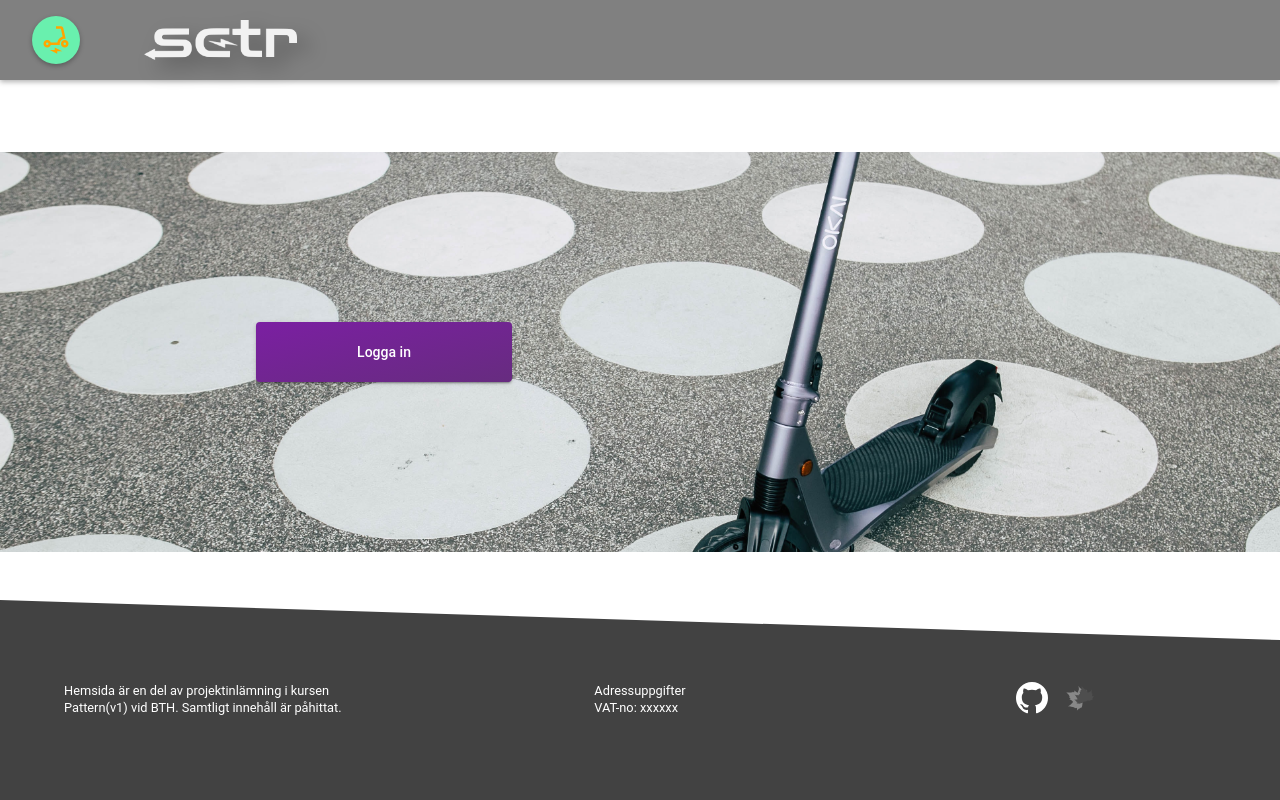
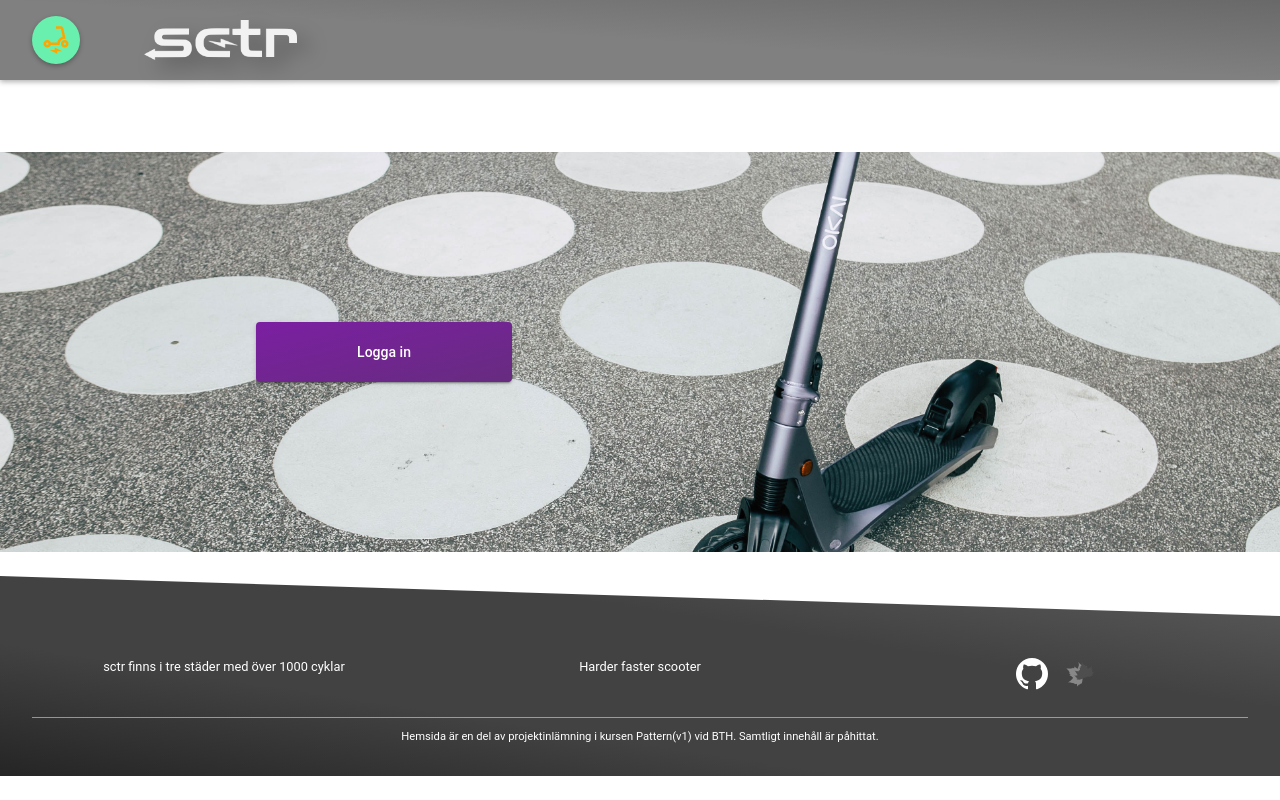
Before and after one commit to fahlstrm/pattern-adminweb, an Angular app: page / in a window 1280 px wide. Built offline with nearby package versions, Linux system fonts and the light colour scheme; no server answers; what @asymmetrik/ngx-leaflet would draw is missing.

Commit message:
Adjusted header and footer gradient

```diff
--- a/src/app/components/body/body.component.css
+++ b/src/app/components/body/body.component.css
@@ -1,5 +1,5 @@
 :host {
-    padding-bottom: 5vh;
+    padding-bottom: 2vh;
 }
 
 mat-toolbar {
--- a/src/app/components/body/body.component.ts
+++ b/src/app/components/body/body.component.ts
@@ -10,17 +10,14 @@ import { Subscription } from 'rxjs';
   styleUrls: ['./body.component.css']
 })
 export class BodyComponent implements OnInit {
-  // @Input() auth: any;
   auth: boolean = false;
-  loggedIn: boolean = false;
-  loggedInSubscription: Subscription;
+  authSubscription: Subscription;
 
   constructor(
     public authService: AuthService,
     public httpService: HttpService
   ) {
-    this.loggedInSubscription = this.authService.onSetLoginEvent().subscribe(data => {
-      console.log("loggin sub", data)
+    this.authSubscription = this.authService.onSetLoginEvent().subscribe(data => {
       this.auth = data;
     })
   }
@@ -29,7 +26,7 @@ export class BodyComponent implements OnInit {
     this.checkClick();
   }
 
-  // Checks if user is authorized
+  // Checks if admin is authorized
   checkClick(): void {
     this.httpService.checkAdminAuth()
     .subscribe((res: any) => {
@@ -41,10 +38,12 @@ export class BodyComponent implements OnInit {
     });
   }
 
+
+  //Not sure to be used in body
   // Changes variable to show new screen when login has been initiated
-    loginClick(): void {
-      this.auth = !this.auth;
-    }
+    // loginClick(): void {
+    //   this.auth = !this.auth;
+    // }
 
 
 }
--- a/src/app/components/commercial/commercial/commercial.component.ts
+++ b/src/app/components/commercial/commercial/commercial.component.ts
@@ -17,9 +17,7 @@ export class CommercialComponent implements OnInit {
   }
 
   openLoginDialog(): void {
-    this.dialog.open(LoginDialogComponent, {
-      data: "test"
-    });
+    this.dialog.open(LoginDialogComponent, {});
   }
 
 }
--- a/src/app/components/footer/footer.component.css
+++ b/src/app/components/footer/footer.component.css
@@ -3,11 +3,11 @@
     grid-row: 4;
     color: white;
     padding-top: 50px;
-    /* position: absolute;
-    bottom: 0; */
     -webkit-clip-path: polygon(0 0,100% 20%,100% 100%,0% 100%);
     clip-path: polygon(0 0,100% 20%,100% 100%,0% 100%);
+    background: linear-gradient(to bottom left, #5c5c5c, #424242, #424242, #252525);
 }
+
 
 i, a  {
     color: white;
@@ -33,3 +33,17 @@ p {
     margin: 0;
     line-height: 1.35em;
 }
+
+.bottom-div {
+    grid-column: 1/span 12;
+    grid-row: 2;
+    margin-top: 1em;
+    border-top: 0.5px solid rgba(211, 211, 211, 0.61);
+    display: flex;
+    justify-content: space-evenly;
+}
+
+.bottom-div p {
+    font-size: 0.7em;
+    margin-top: 1em;
+}
--- a/src/app/components/footer/footer.component.html
+++ b/src/app/components/footer/footer.component.html
@@ -1,15 +1,9 @@
 <div class="content-div center-content">
-    <p>
-        Hemsida är en del av projektinlämning i kursen
-        <a href="https://dbwebb.se/kurser/pattern-v1">Pattern(v1)
-        </a> vid BTH. Samtligt innehåll är påhittat.
-    </p>
+    <p>sctr finns i tre städer med över 1000 cyklar</p>
 </div>
 
 <div class="content-div center-content">
-    <p>Adressuppgifter <br>
-        VAT-no: xxxxxx
-
+    <p>Harder faster scooter <br>
     </p>
 </div>
 
@@ -19,3 +13,11 @@
     <a href="https://dbwebb.se/kurser/pattern-v1"><img src="assets/img/icon/leaf_256x256.png">
     </a>
 </div>
+
+<div class="bottom-div">
+    <p>
+        Hemsida är en del av projektinlämning i kursen
+        <a href="https://dbwebb.se/kurser/pattern-v1">Pattern(v1)
+        </a> vid BTH. Samtligt innehåll är påhittat.
+    </p>
+</div>
--- a/src/app/components/header/header.component.css
+++ b/src/app/components/header/header.component.css
@@ -2,6 +2,8 @@
     height: 100%;
     display: grid;
     padding: 0 2em;
+    background: linear-gradient(to top right, grey, grey, #696969);
+
 }
 
 img {
--- a/src/styles.css
+++ b/src/styles.css
@@ -5,7 +5,7 @@ body {
 
 app-root {
     display: grid;
-    grid-template-rows: 10vh 5vh auto 25vh;
+    grid-template-rows: 10vh auto auto 25vh;
 }
 
 .app-header-link, app-navbar, app-body {
@@ -19,12 +19,12 @@ app-root {
 }
 
 app-body {
-    grid-row: 2 /span 2;
+    grid-row: 2/span 2;
     min-height: 60vh;
 }
 
 app-footer {
-    grid-row: 4;
+    grid-row: 3;
 }
 
 .grid-wrap {
```
Also changed, not shown: 1 other file (tests, documents, lock files or other folders).
